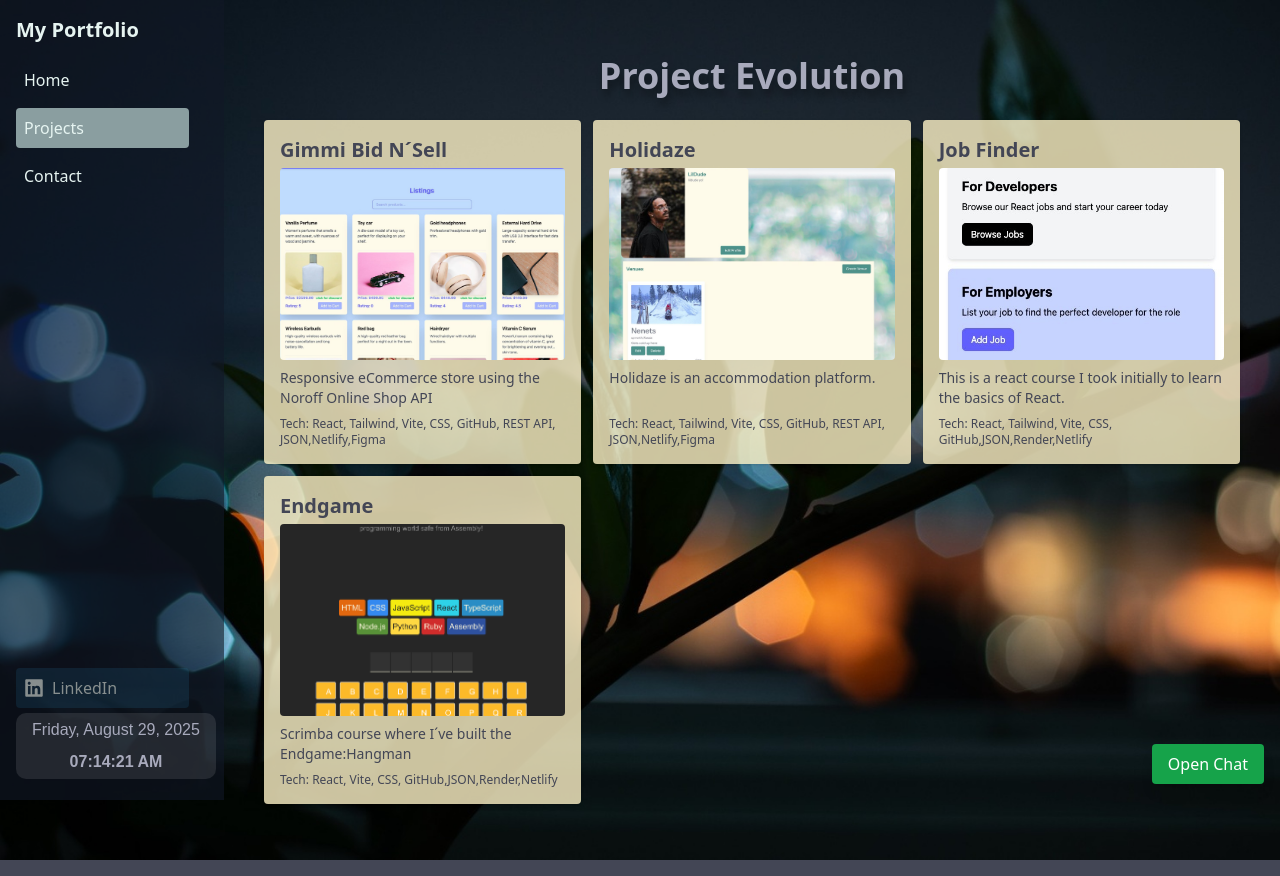
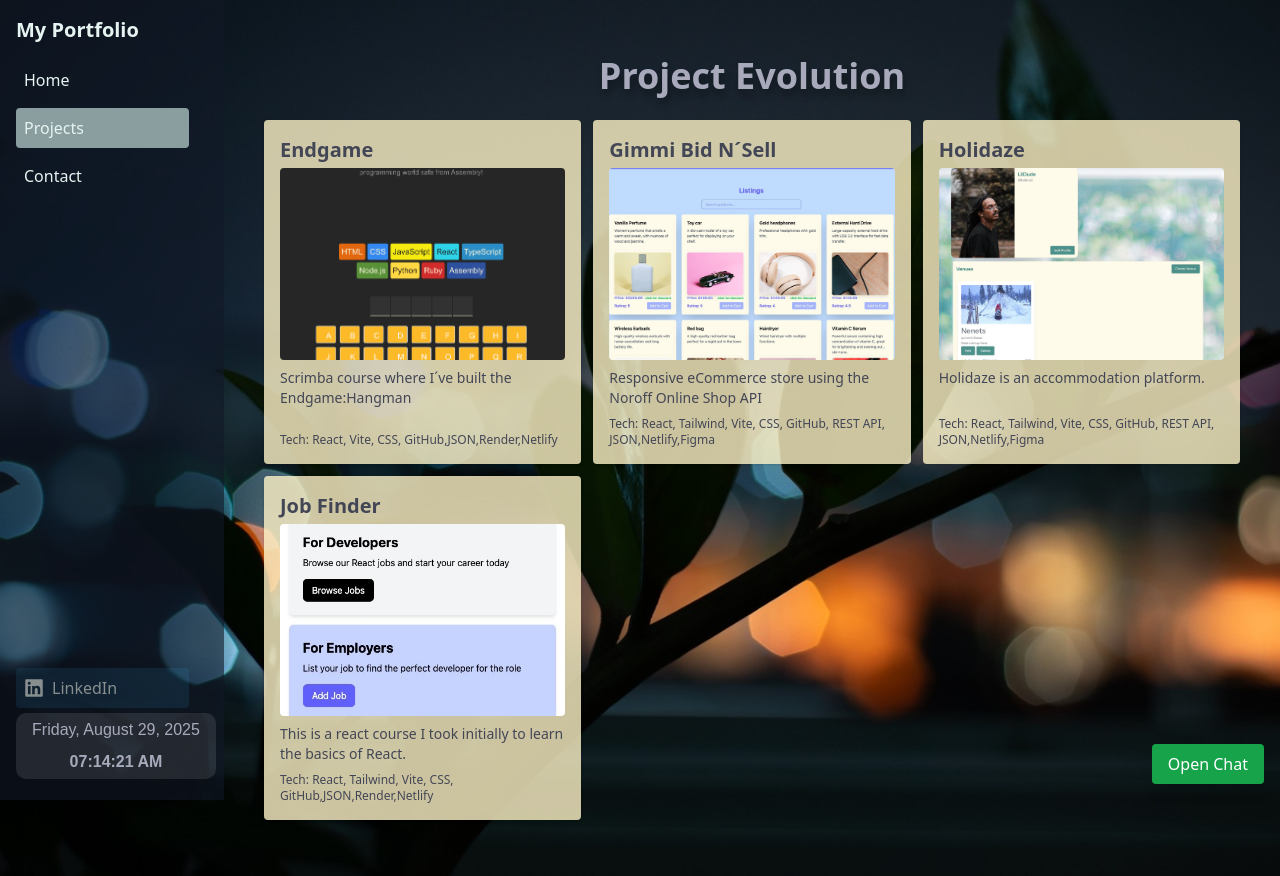
Before and after one commit to Tjommiboy/job_portfolio, a React (Vite) app: page /Projects in a window 1280 px wide. Built offline with nearby package versions, Linux system fonts and the light colour scheme; a web font is replaced by a local one.

Commit message:
rearrangment of the project cards

```diff
--- a/src/components/Projects.jsx
+++ b/src/components/Projects.jsx
@@ -11,6 +11,13 @@ const Projects = () => {
         Project Evolution
       </h2>
       <div className="grid grid-cols-1 md:grid-cols-2 lg:grid-cols-3 gap-3">
+        <ProjectCard
+          title="Endgame"
+          description="Scrimba course where I´ve built the Endgame:Hangman"
+          image="images/Endgame 5.png"
+          technologies="React, Vite, CSS, GitHub,JSON,Render,Netlify"
+          link="Endgame"
+        />
         <ProjectCard
           title="Gimmi Bid N´Sell"
           description="Responsive eCommerce store using the Noroff Online Shop API"
@@ -33,13 +40,6 @@ const Projects = () => {
           technologies="React, Tailwind, Vite, CSS, GitHub,JSON,Render,Netlify"
           link="ReactCourse"
         />
-        <ProjectCard
-          title="Endgame"
-          description="Scrimba course where I´ve built the Endgame:Hangman"
-          image="images/Endgame 5.png"
-          technologies="React, Vite, CSS, GitHub,JSON,Render,Netlify"
-          link="Endgame"
-        />
       </div>
     </div>
   );
```
